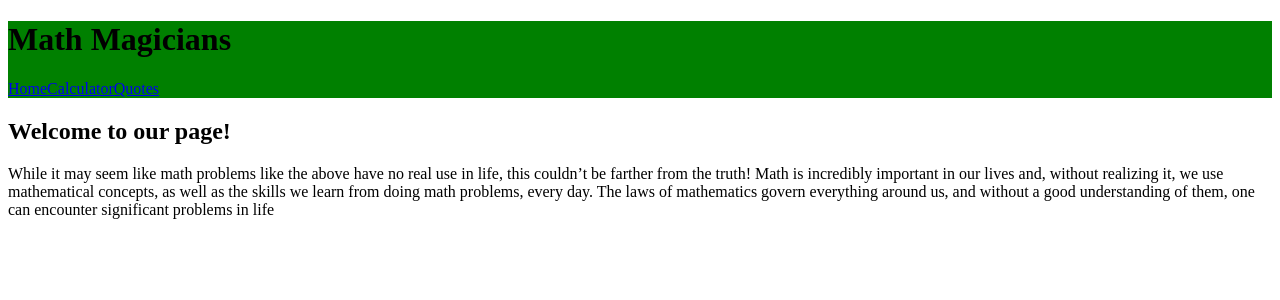
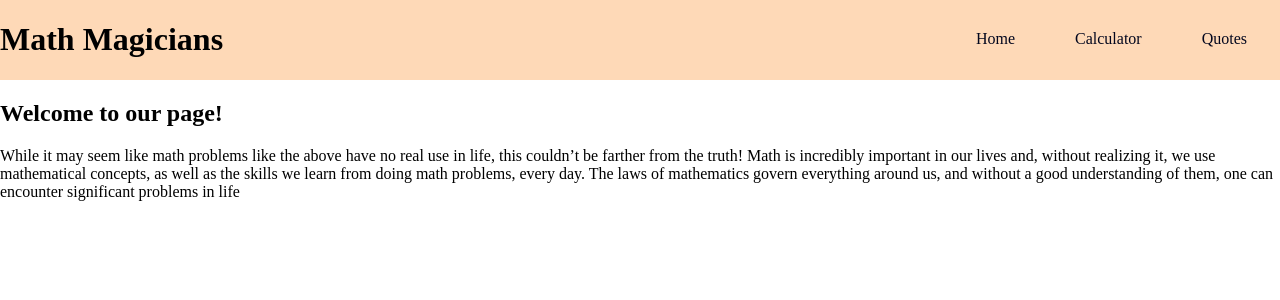
Before and after one commit to nedjwab/math-magicians, a React (Create React App) app: page / in a window 1280 px wide. Shown: the top 300 px of the page. Built offline with nearby package versions, Linux system fonts and the light colour scheme.

Commit message:
Add css to the navbar

```diff
--- a/src/App.css
+++ b/src/App.css
@@ -1,4 +1,8 @@
 @import url('https://fonts.googleapis.com/css2?family=Amiri&display=swap');
+
+body {
+  margin:0;
+}
 
 .main-container {
   margin: 100px 400px;
@@ -44,5 +48,20 @@ button:hover {
 }
 
 header {
-  background-color: green;
+  margin: 0;
+  display:flex;
+  flex-direction: row;
+  justify-content: space-between;
+  background-color:#FED9B7 ;
 }
+
+.nav-items{
+  margin:30px 3px;
+}
+
+.nav-item {
+  display:inline;
+  margin:0 30px;
+  text-decoration: none;
+  color:#03071E;
+}
--- a/src/components/navBar.js
+++ b/src/components/navBar.js
@@ -5,9 +5,9 @@ const Navbar = () => (
   <header>
     <h1 id="logo">Math Magicians</h1>
     <nav className="nav-items">
-      <Link to="/">Home</Link>
-      <Link to="/calculator">Calculator</Link>
-      <Link to="/quote">Quotes</Link>
+      <Link to="/" className="nav-item">Home</Link>
+      <Link to="/calculator" className="nav-item">Calculator</Link>
+      <Link to="/quote" className="nav-item">Quotes</Link>
     </nav>
   </header>
 );
```
